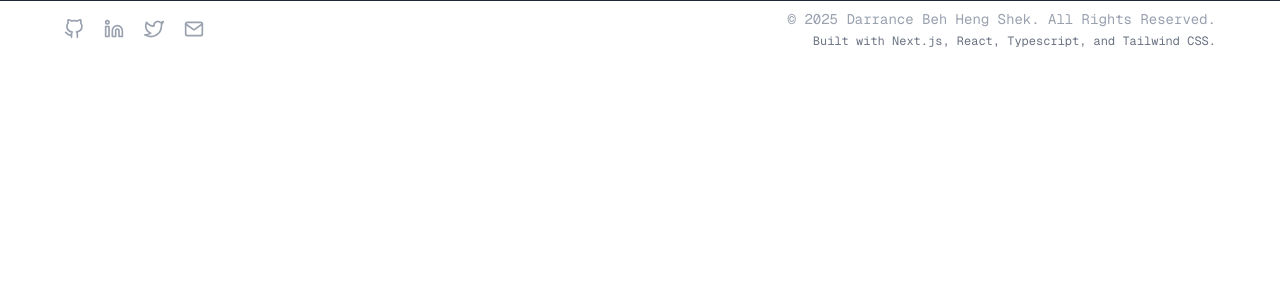
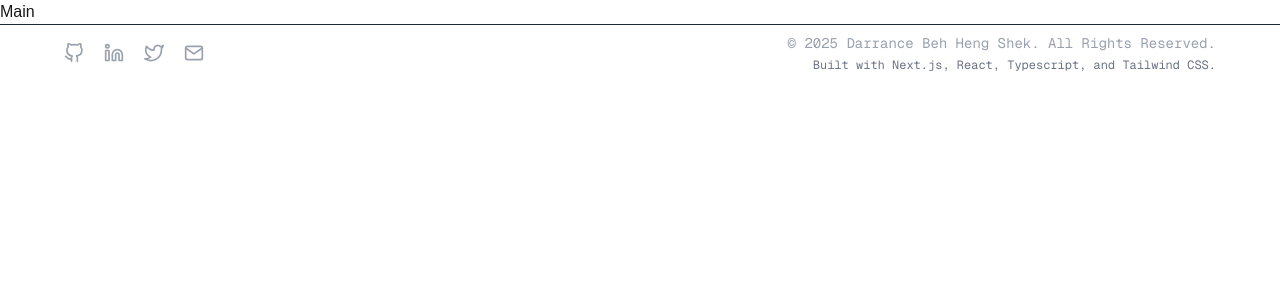
Before and after one commit to darrancebeh/regexify, a Next.js app: page / in a window 1280 px wide. Shown: the top 300 px of the page. Built offline with nearby package versions, Linux system fonts and the light colour scheme.

Commit message:
update: renamed Main.tsx to MainPage.tsx for clarity

```diff
--- a/src/app/page.tsx
+++ b/src/app/page.tsx
@@ -1,7 +1,11 @@
+import MainPage from "@/components/MainPage";
 import Footer from "@/components/Footer";
 
 export default function Home() {
   return (
+    <>
+    <MainPage />
     <Footer />
+    </>
   );
 }
--- a/src/components/Main.tsx
+++ b/src/components/MainPage.tsx
@@ -1,6 +1,6 @@
 import React from 'react';
 
-function Main() {
+function MainPage() {
   return (
     <div>
       Main
@@ -8,4 +8,4 @@ function Main() {
   );
 }
 
-export default Main;
+export default MainPage;
```
